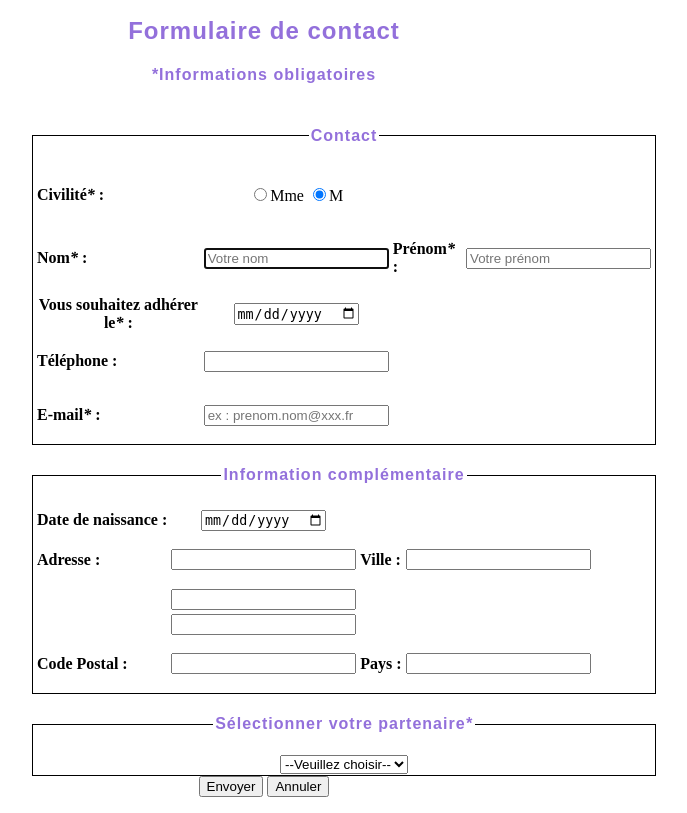
After one commit to MarcelleK/WebProjetA1, a PHP site: page /contactez_nous.html in a window 1280 px wide. The commit adds this page. Shown: the part 509-1322 px from the top of the page, without its empty margins (376-1063 px from the left). Run offline with PHP 8.4, Linux system fonts and the light colour scheme.

Commit message:
[PROJET-WEB][ADD] CSS for contactez_nous.html and php config

```diff
--- a/css/site.css
+++ b/css/site.css
@@ -204,6 +204,17 @@ body {
     width: 600px;
 }
 
+.formulaireContact{
+    text-align: center;
+}
+
+.champformulairecontact{
+    float: left;
+    margin-left: 400px;
+    margin-right: 400px;
+    width: 600px;
+}
+
 .presArticle:after {
     clear: both;
 }
--- /dev/null
+++ b/src/contactez_nous.html
@@ -0,0 +1,136 @@
+<!DOCTYPE html>
+
+<html>
+
+<head>
+    <meta charset="UTF-8"/>
+    <title>Formulaire de contact</title>
+    <link rel="shortcut icon" href="Logo1.png">
+    <link rel="stylesheet" type="text/css" href="../css/site.css">
+</head>
+
+<body>
+<section class="billboard light">
+    <header class="wrapper">
+        <a href="#"><img class="logo" src="../img/Logo1.png" alt=""/></a>
+        <nav>
+            <ul>
+                <li><a href="">A propos de nous</a></li>
+                <li><a href="">Activité</a></li>
+                <li><a href="adhesion.html" target="Adhesion">Adhésion</a></li>
+                <li><a href="">Contactez nous</a></li>
+            </ul>
+        </nav>
+        <div class="title">
+            <h1>EmASso</h1>
+            <hr>
+        </div>
+    </header>
+
+
+    <div class="shadow">
+
+    </div>
+</section>
+
+<section class="formulaireContact">
+    <h2>Formulaire de contact</h2>
+    <h4>*Informations obligatoires</h4>
+    <fieldset class="champformulairecontact" style="border:solid 1px black; padding:1px; width:620px;">
+        <legend><h4 style="text-align:center;">Contact</center></h4></legend>
+        <table>
+            <form method="POST" action="formulaire.html">
+                <tr>
+                    <th><p align="left"><label for="civilite">Civilité<em>*</em> :</label></p></th>
+                    <td>
+                        <div>
+                            <input type="radio" required="" id="Feminin" name="civilite" value="feminin" checked><label for="Feminin">Mme</label>
+                            <input type="radio" required="" id="Masculin" name="civilite" value="masculin" checked><label for="Masculin">M</label>
+
+                        </div>
+                    </td>
+                </tr>
+
+                <tr>
+                    <th><p align="left"><label for="last_name">Nom<em>*</em> :</label></p></th>
+                    <td><input id="nom1"  placeholder="Votre nom" autofocus="" required=""></td>
+                    <th><p align="left"><label for="first_name">  Prénom<em>*</em> :</label></p></th>
+                    <td><input id="prenom1"  placeholder="Votre prénom" autofocus="" required=""></td>
+                </tr>
+
+                <tr>
+                    <th><label for="date_adhesion">Vous souhaitez adhérer le<em>*</em> : </label> </th>
+                    <td><input type="date" required="" name="date_adhesion"></td>
+                </tr>
+
+                <tr>
+                    <th><p align="left"><label for="tel">Téléphone : </label> </p></th>
+                    <td><input type="tel" name="tel" pattern="06[0-9]{8}"></td>
+                </tr>
+
+                <tr>
+                    <th><p align="left"><label for="email">E-mail<em>*</em> : </label> </p> </th>
+                    <td><input id="email" required="" type="email" placeholder="ex : prenom.nom@xxx.fr" required="" pattern="[a-zA-Z]*.[a-zA-Z]*@polytechnique.edu"></td>
+                </tr>
+                <span class="validity"></span>
+            </form>
+        </table>
+    </fieldset>
+
+
+    <fieldset class="champformulairecontact" style="border:solid 1px black; padding:1px; width:620px;">
+        <legend><h4>Information complémentaire</h4></legend>
+        <table>
+            <form method="POST" action="adresse.php">
+                <tr>
+                    <th><label for="date_naissance">Date de naissance : </label> </th>
+                    <td><input type="date" name="date_naissance"></td>
+                </tr>
+                <tr>
+                    <th><p align="left"><label for="adresse">Adresse : </label> </p> </th>
+                    <td><input type="text" name="adresse"></td>
+                    <th><p align="left"><label for="ville">Ville : </label> </p></th>
+                    <td><input type="text" name="ville"></td>
+                </tr>
+                <tr>
+                    <th></th>
+                    <td><input type="text" name="adresse2"></td>
+                </tr>
+                <tr>
+                    <th></th>
+                    <td><input type="text" name="adresse3"></td>
+                </tr>
+                <tr>
+                    <th><p align="left"><label for="code_postal">Code Postal : </label> </p></th>
+                    <td><input type="text" name="code_postal"></td>
+                    <th><p align="left"><label for="pays">Pays : </label> </p></th>
+                    <td><input type="text" name="pays"></td>
+                </tr>
+            </form>
+        </table>
+    </fieldset>
+
+    <fieldset class="champformulairecontact" style="border:solid 1px black; padding:1px; width:620px;">
+        <legend><h4>Sélectionner votre partenaire<em>*</em></h4></legend>
+        <table>
+            <form method="POST" action="adresse.php">
+                <tr>
+                    <select id="Partenariat" required="" >
+                        <option value="">--Veuillez choisir--</option>
+                        <option value="sante" name="partenaire">Sante</option>
+                        <option value="qgdjq" name="partenaire">Ecolefqehfioq</option>
+                    </select><br>
+                </tr>
+            </form>
+        </table>
+    </fieldset>
+
+    <p>
+        <input type="submit" value="Envoyer" />
+        <input type="reset" value="Annuler" />
+    </p>
+</section>
+
+
+</body>
+</html>
--- a/src/index.html
+++ b/src/index.html
@@ -15,7 +15,7 @@
                 <li><a href="">A propos de nous</a></li>
                 <li><a href="">Activité</a></li>
                 <li><a href="adhesion.html" target="Adhesion">Adhésion</a></li>
-                <li><a href="">Contactez nous</a></li>
+                <li><a href="contactez_nous.html" target="Contact">Contactez nous</a></li>
             </ul>
         </nav>
         <div class="title">
@@ -141,7 +141,6 @@
         </div>
     </div>
 </section>
-
 </body>
 <section>
     <footer class="footer">
```
Also changed, not shown: src/index.php (added, +12 -0 lines).
